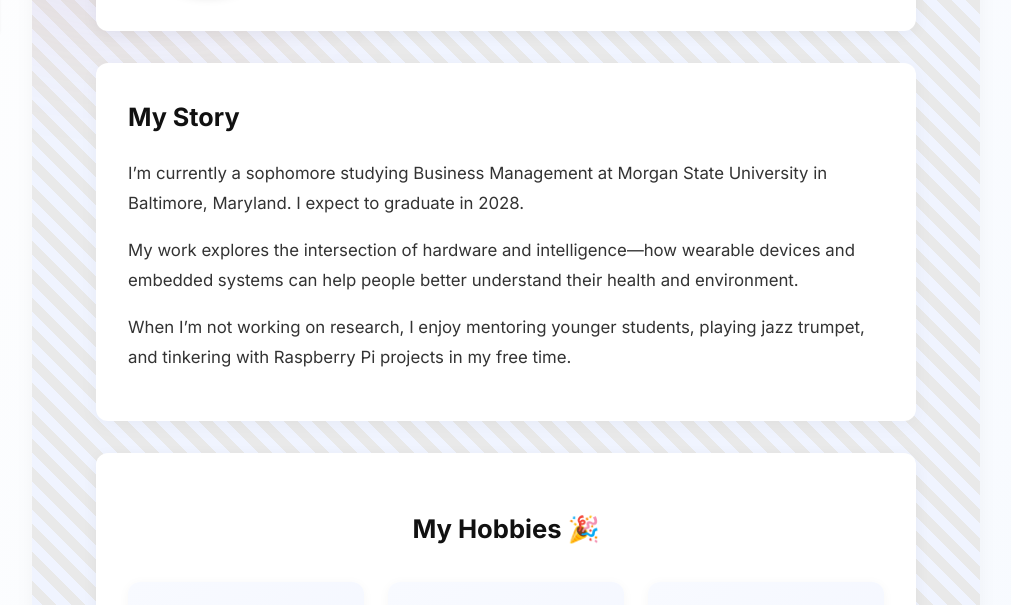
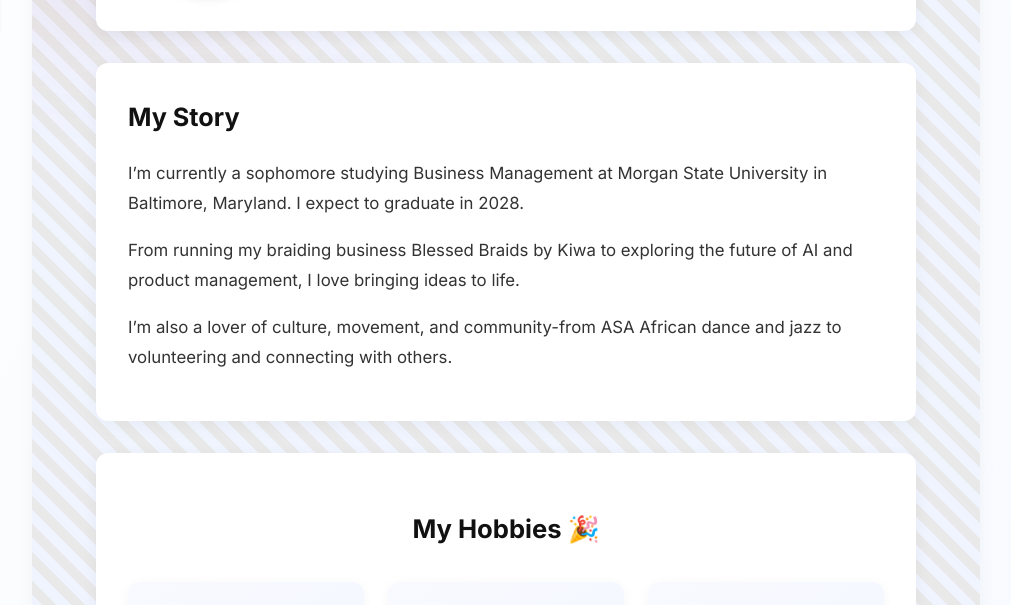
Before and after one commit to Fikewa-Akindolire/Fikewa-Akindolire.github.io, a Jekyll site: the page built from pages/about-me.md, in a window 1280 px wide and 900 px high, cut to the strip 295-900 px from the top of the window. Shown: the whole strip, without its empty margins (260-1271 px from the left). Built offline with Jekyll 4.4.1, drawn with Linux system fonts in a browser that asks for light colours.

Commit message:
Update about-me.md

```diff
--- a/pages/about-me.md
+++ b/pages/about-me.md
@@ -11,9 +11,9 @@ about:
   bio: |
     I’m currently a sophomore studying Business Management at Morgan State University in Baltimore, Maryland. I expect to graduate in 2028.
 
-    My work explores the intersection of hardware and intelligence—how wearable devices and embedded systems can help people better understand their health and environment.
+    From running my braiding business Blessed Braids by Kiwa to exploring the future of AI and product management, I love bringing ideas to life.
 
-    When I’m not working on research, I enjoy mentoring younger students, playing jazz trumpet, and tinkering with Raspberry Pi projects in my free time.
+    I'm also a lover of culture, movement, and community-from ASA African dance and jazz to volunteering and connecting with others.
 
   hobbies:
     - icon: 🥍
```
